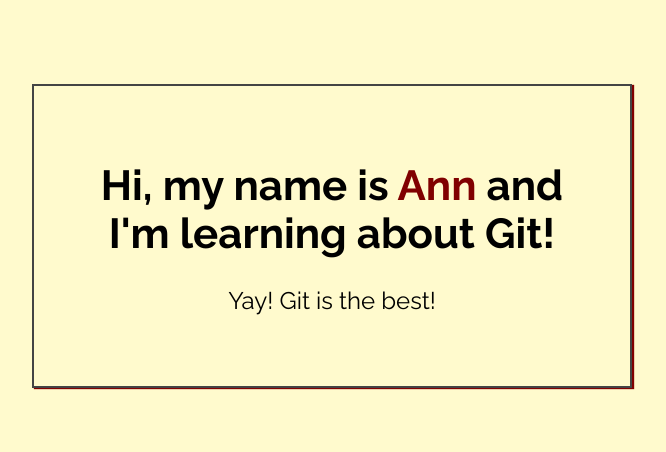
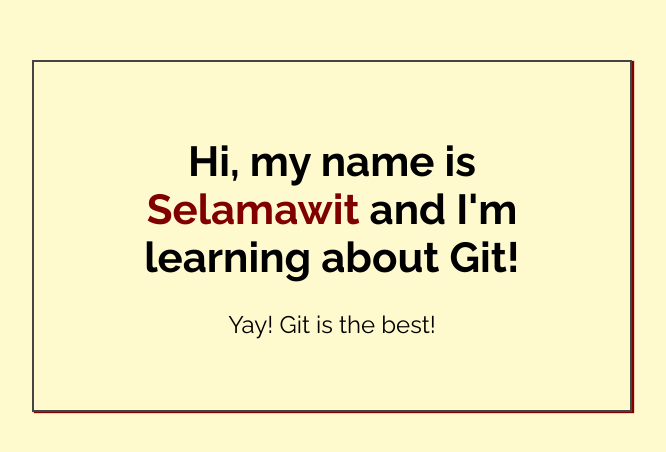
Before and after one commit to selamwondwossen/my-first-repo, a plain HTML site: page index.html in a window 1280 px wide. Shown: the part 164-616 px from the top of the page, without its empty margins (308-974 px from the left). Drawn offline with Linux system fonts and the light colour scheme.

Commit message:
Added new name to index.html

```diff
--- a/index.html
+++ b/index.html
@@ -14,7 +14,7 @@
 <body>
 
     <div class="greeting">
-        <h1>Hi, my name is <span class="highlight">Ann</span> and I'm learning about Git! </h1>
+        <h1>Hi, my name is <span class="highlight">Selamawit</span> and I'm learning about Git! </h1>
 
         <p>Yay! Git is the best!</p>
     </div>
```
